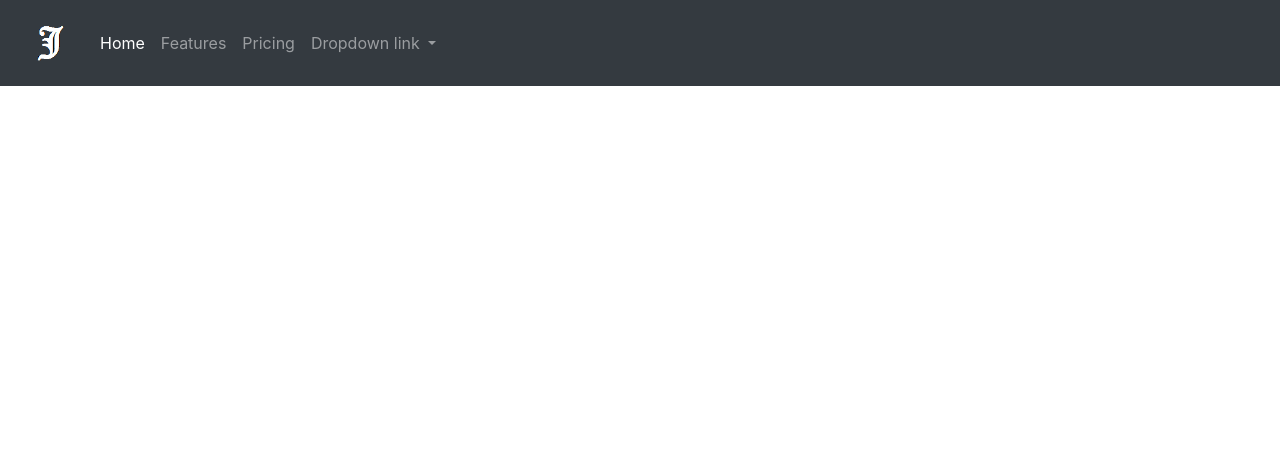
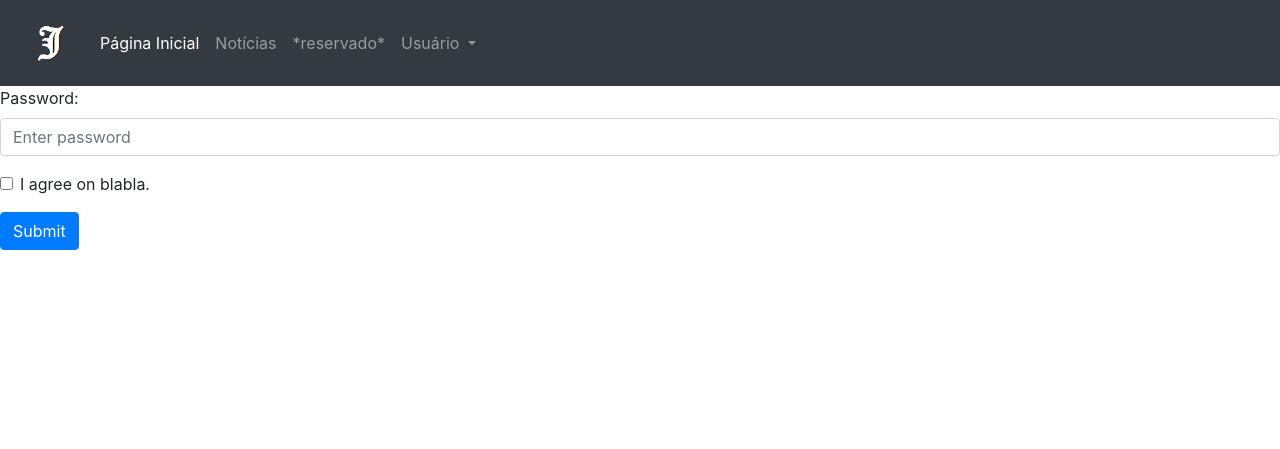
Before and after one commit to kjuao9/siteJoao, a PHP site: page /cadastro.php in a window 1280 px wide. Shown: the top 449 px of the page. Run offline with PHP 8.4, Linux system fonts and the light colour scheme.

Commit message:
Add files via upload

```diff
--- a/siteJoao/cadastro.php
+++ b/siteJoao/cadastro.php
@@ -1,19 +1,108 @@
-<!doctype html>
+<!DOCTYPE html>
 <html lang="pt-Br">
   <head>
     <!-- Required meta tags -->
     <meta charset="utf-8">
     <meta name="viewport" content="width=device-width, initial-scale=1, shrink-to-fit=no">
+    <meta author="João Paulo S. Costa">
 
     <!-- Bootstrap CSS -->
-    <link rel="stylesheet" href="bootstrap/css/bootstrap.min.css">
-    <link rel="stylesheet" href="../css/estilo.css">
 
-    <title>Hello, world!</title>
+    <link rel="stylesheet" href="bootstrap/css/bootstrap.css">
+    <link rel="stylesheet" href="css/estilo.css">
+    <!-- <link rel="stylesheet" href="https://maxcdn.bootstrapcdn.com/bootstrap/4.3.1/css/bootstrap.min.css"> -->
+
+
   </head>
-  <body>
-      <?php include "includes/menu.php";?>
-    <h1>Hello, world!</h1>
+  <body style="height: 1500px">
+
+
+  <nav class="navbar navbar-expand-sm bg-dark navbar-dark fixed-top">
+  <button class="navbar-toggler" type="button" data-toggle="collapse" data-target="#navbarNavDropdown" aria-controls="navbarNavDropdown" aria-expanded="false" aria-label="Toggle navigation">
+    <span class="navbar-toggler-icon"></span>
+  </button>
+  <a class="navbar-brand" href="index.php">
+  <img src="/imagens/logo.png" alt="Logo" style="height:60px;">
+  <!-- <p><h1><span style="font-family: Old English Text MT Regular">J</span></h1></p> -->
+  </a>
+
+
+  <div class="collapse navbar-collapse" id="navbarNavDropdown">
+    <ul class="navbar-nav">
+      <li class="nav-item active">
+        <a class="nav-link" href="index.php">Página Inicial <span class="sr-only">(current)</span></a>
+      </li>
+      <li class="nav-item">
+        <a class="nav-link" href="#">Notícias</a>
+      </li>
+      <li class="nav-item">
+        <a class="nav-link" href="menu.php">*reservado*</a>
+      </li>
+      <li class="nav-item dropdown">
+        <a class="nav-link dropdown-toggle" href="#" id="navbarDropdownMenuLink" role="button" data-toggle="dropdown" aria-haspopup="true" aria-expanded="false">
+          Usuário
+        </a>
+        <div class="dropdown-menu" aria-labelledby="navbarDropdownMenuLink">
+          <a class="dropdown-item" href="#">Login</a>
+          <a class="dropdown-item" href="cadastro.php">Cadastro</a>
+          <a class="dropdown-item" href="#">Configurações</a>
+          <a class="dropdown-item" href="#">Sair</a>
+        </div>
+      </li>
+    </ul>
+
+  </div>
+  <div id="fonte_old_english" class=".col-6 text-white">
+    <!-- <h2 style="font-family: Old English Text MT Regular">The Janaúba Times</h2> -->
+</div>
+<!-- colocar p/ o butão fechar -->
+</nav>
+
+
+<form action="/action_page.php" class="needs-validation" novalidate>
+  <div class="form-group">
+    <label for="uname">Username:</label>
+    <input type="text" class="form-control" id="uname" placeholder="Enter username" name="uname" required>
+    <div class="valid-feedback">Valid.</div>
+    <div class="invalid-feedback">Please fill out this field.</div>
+  </div>
+  <div class="form-group">
+    <label for="pwd">Password:</label>
+    <input type="password" class="form-control" id="pwd" placeholder="Enter password" name="pswd" required>
+    <div class="valid-feedback">Valid.</div>
+    <div class="invalid-feedback">Please fill out this field.</div>
+  </div>
+  <div class="form-group form-check">
+    <label class="form-check-label">
+      <input class="form-check-input" type="checkbox" name="remember" required> I agree on blabla.
+      <div class="valid-feedback">Valid.</div>
+      <div class="invalid-feedback">Check this checkbox to continue.</div>
+    </label>
+  </div>
+  <button type="submit" class="btn btn-primary">Submit</button>
+</form>
+
+<script>
+// Disable form submissions if there are invalid fields
+(function() {
+  'use strict';
+  window.addEventListener('load', function() {
+    // Get the forms we want to add validation styles to
+    var forms = document.getElementsByClassName('needs-validation');
+    // Loop over them and prevent submission
+    var validation = Array.prototype.filter.call(forms, function(form) {
+      form.addEventListener('submit', function(event) {
+        if (form.checkValidity() === false) {
+          event.preventDefault();
+          event.stopPropagation();
+        }
+        form.classList.add('was-validated');
+      }, false);
+    });
+  }, false);
+})();
+</script>
+
 
     <!-- Optional JavaScript -->
     <!-- jQuery first, then Popper.js, then Bootstrap JS -->
--- a/siteJoao/includes/menu.php
+++ b/siteJoao/includes/menu.php
@@ -1,5 +1,5 @@
 <!DOCTYPE html>
-<html lang="en">
+<html lang="pt-Br">
   <head>
     <!-- Required meta tags -->
     <meta charset="utf-8">
@@ -8,8 +8,8 @@
 
     <!-- Bootstrap CSS -->
 
-    <link rel="stylesheet" href="../bootstrap/css/bootstrap.css">
-    <link rel="stylesheet" href="../css/estilo.css">
+    <link rel="stylesheet" href="bootstrap/css/bootstrap.css">
+    <link rel="stylesheet" href="css/estilo.css">
     <!-- <link rel="stylesheet" href="https://maxcdn.bootstrapcdn.com/bootstrap/4.3.1/css/bootstrap.min.css"> -->
 
   </head>
@@ -21,7 +21,7 @@
     <span class="navbar-toggler-icon"></span>
   </button>
   <a class="navbar-brand" href="index.php">
-  <img src="./imagens/logo.png" alt="Logo" style="height:60px;">
+  <img src="/imagens/logo.png" alt="Logo" style="height:60px;">
   <!-- <p><h1><span style="font-family: Old English Text MT Regular">J</span></h1></p> -->
   </a>
 
@@ -29,22 +29,23 @@
   <div class="collapse navbar-collapse" id="navbarNavDropdown">
     <ul class="navbar-nav">
       <li class="nav-item active">
-        <a class="nav-link" href="#">Home <span class="sr-only">(current)</span></a>
+        <a class="nav-link" href="index.php">Página Inicial <span class="sr-only">(current)</span></a>
       </li>
       <li class="nav-item">
-        <a class="nav-link" href="#">Features</a>
+        <a class="nav-link" href="#">Notícias</a>
       </li>
       <li class="nav-item">
-        <a class="nav-link" href="#">Pricing</a>
+        <a class="nav-link" href="menu.php">*reservado*</a>
       </li>
       <li class="nav-item dropdown">
         <a class="nav-link dropdown-toggle" href="#" id="navbarDropdownMenuLink" role="button" data-toggle="dropdown" aria-haspopup="true" aria-expanded="false">
-          Dropdown link
+          Usuário
         </a>
         <div class="dropdown-menu" aria-labelledby="navbarDropdownMenuLink">
-          <a class="dropdown-item" href="#">Action</a>
-          <a class="dropdown-item" href="#">Another action</a>
-          <a class="dropdown-item" href="#">Something else here</a>
+          <a class="dropdown-item" href="#">Login</a>
+          <a class="dropdown-item" href="#">Cadastro</a>
+          <a class="dropdown-item" href="#">Configurações</a>
+          <a class="dropdown-item" href="#">Sair</a>
         </div>
       </li>
     </ul>
--- a/siteJoao/menu.php
+++ b/siteJoao/menu.php
@@ -1,5 +1,5 @@
 <!DOCTYPE html>
-<html lang="en">
+<html lang="pt-Br">
   <head>
     <!-- Required meta tags -->
     <meta charset="utf-8">
@@ -43,6 +43,7 @@
         </a>
         <div class="dropdown-menu" aria-labelledby="navbarDropdownMenuLink">
           <a class="dropdown-item" href="#">Login</a>
+          <a class="dropdown-item" href="cadastro.php">Cadastro</a>
           <a class="dropdown-item" href="#">Configurações</a>
           <a class="dropdown-item" href="#">Sair</a>
         </div>
```
Also changed, not shown: siteJoao/index.php (+53 -7 lines), siteJoao/teste.php (added, +93 -0 lines), siteJoao/css/estillo.css (line endings or trailing spaces).
